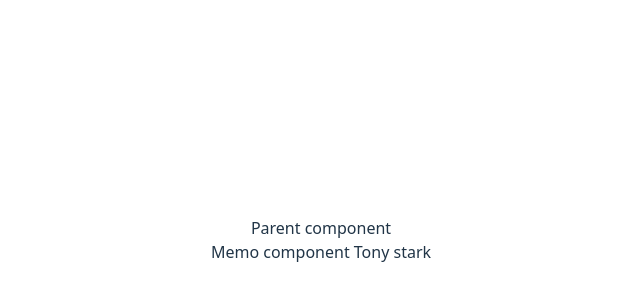
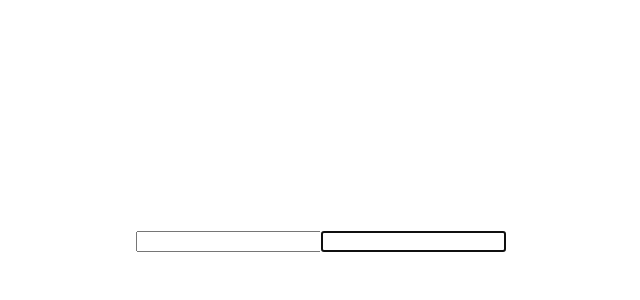
Before and after one commit to Sriramkumar-S/revise-react, a React (Vite) app: page / in a window 1280 px wide. Shown: the part 160-460 px from the top of the page, without its empty margins (319-959 px from the left). Built offline with nearby package versions, Linux system fonts and the light colour scheme.

Commit message:
Refs - CreateRef() and callBackRef

```diff
--- a/src/App.jsx
+++ b/src/App.jsx
@@ -10,12 +10,16 @@
 import FormHandling from './Components/FormHandling'
 import LifecycleA from './Components/LifecycleA'
 import ParentComponent from './Components/ParentComponents'
+import RefsDemo from './Components/Refs_Demo/RefsDemo'
 
 function App() {
 
   return (
     <>
-      <ParentComponent />
+
+      <RefsDemo />
+
+      {/* <ParentComponent /> */}
 
       {/* <LifecycleA /> */}
 
--- /dev/null
+++ b/src/Components/Refs_Demo/RefsDemo.jsx
@@ -0,0 +1,37 @@
+import React, { Component } from 'react'
+
+class RefsDemo extends Component {
+
+    constructor(props) {
+        super(props)
+
+        //   1. Create Ref
+        this.inputRef = React.createRef();
+
+        // 2. callback Ref
+        this.cbRef = null;
+        this.setCbRef = (element) => {
+            this.cbRef = element
+        }
+    }
+
+    componentDidMount() {
+        //   1. Create Ref
+        // this.inputRef.current.focus();
+        //   2. Callback Ref
+        this.cbRef.focus();
+    }
+
+    render() {
+        return (
+            <>
+                {/* 1. Create Ref */}
+                <input type="text" ref={this.inputRef} />
+                {/* 2. callback Ref */}
+                <input type="text" ref={this.setCbRef} />
+            </>
+        )
+    }
+}
+
+export default RefsDemo
```
Also changed, not shown: 1 other file (tests, documents, lock files or other folders).
